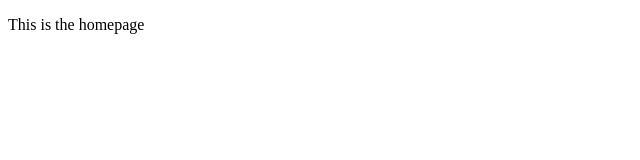
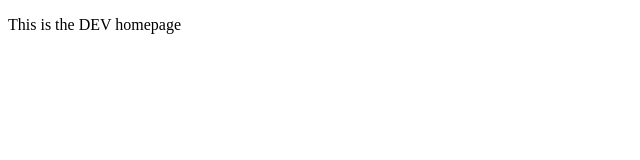
Before and after one commit to simon-onedotsix/dickabout, a plain HTML site: page index.html in a window 1280 px wide. Shown: the full height of the page, 0-640 px from the left. Drawn offline with Linux system fonts and the light colour scheme.

Commit message:
Updated index title DEV

```diff
--- a/index.html
+++ b/index.html
@@ -8,7 +8,7 @@
 </head>
 <body>
 
-    <p>This is the homepage</p>
+    <p>This is the DEV homepage</p>
 
 
 </body>
```
